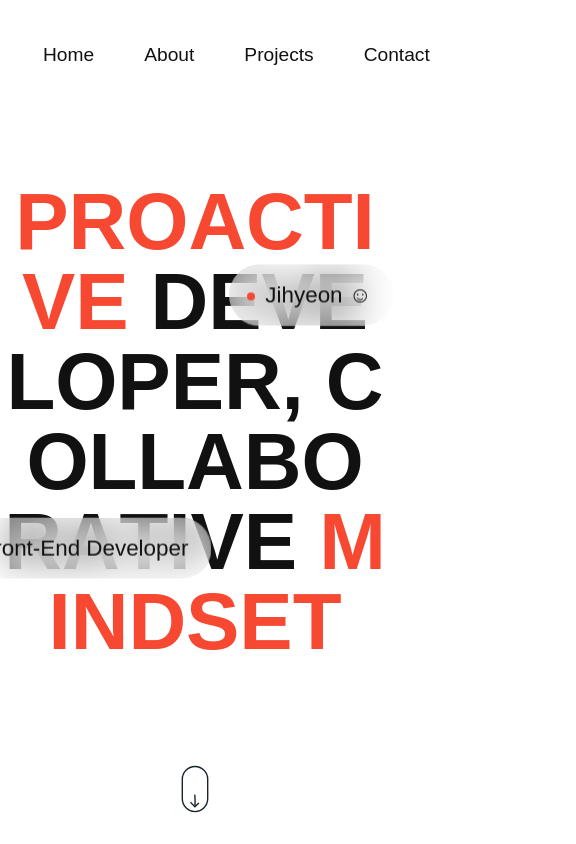
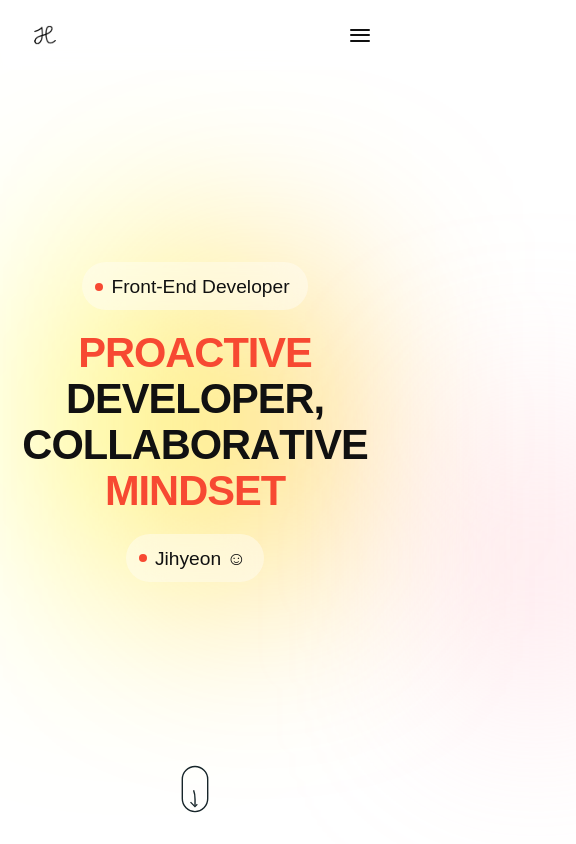
Before and after one commit to jihyeonkimm/2025-portfolio, a Next.js app: page / in a window 390 px wide. Shown: the top 844 px of the page, 576 px wide, since content can reach past the window. Built offline with nearby package versions, Linux system fonts and the light colour scheme; a web font is replaced by a local one.

Commit message:
feat: useIsMobile 훅 추가 / 모바일 반응형 작업중

```diff
--- a/package.json
+++ b/package.json
@@ -14,6 +14,7 @@
     "lottie-react": "^2.4.1",
     "next": "15.3.5",
     "react": "^19.0.0",
+    "react-device-detect": "^2.2.3",
     "react-dom": "^19.0.0",
     "styled-components": "^6.1.19",
     "styled-reset": "^4.5.2"
--- a/src/app/_common/components/header/Header.tsx
+++ b/src/app/_common/components/header/Header.tsx
@@ -19,6 +19,11 @@ const Header = () => {
         <S.MenuItem>Projects</S.MenuItem>
         <S.MenuItem>Contact</S.MenuItem>
       </S.MenuList>
+      <S.MobileMenuButton type='button'>
+        <span></span>
+        <span></span>
+        <span></span>
+      </S.MobileMenuButton>
     </S.StyledHeader>
   );
 };
--- a/src/app/_common/components/header/styled.ts
+++ b/src/app/_common/components/header/styled.ts
@@ -5,12 +5,16 @@ export const StyledHeader = styled.header`
   top: 0px;
   width: 100%;
   display: flex;
-  /* justify-content: center; */
   align-items: center;
-  padding: 20px;
+  padding: 10px 20px;
   backdrop-filter: blur(10px);
   background-color: rgba(255, 255, 255, 0.5);
   z-index: 1000;
+
+  ${({ theme }) => theme.responsive.mobile} {
+    justify-content: space-between;
+    padding: 10px 20px;
+  }
 `;
 
 export const Logo = styled.h1`
@@ -18,6 +22,12 @@ export const Logo = styled.h1`
   left: 0;
   width: 70px;
   height: 70px;
+  flex-shrink: 0;
+
+  ${({ theme }) => theme.responsive.mobile} {
+    width: 50px;
+    height: 50px;
+  }
 
   & a {
     position: relative;
@@ -37,17 +47,40 @@ export const MenuList = styled.ul`
   justify-content: center;
   align-items: center;
   margin: 0 auto;
-  /* background-color: rgba(31, 36, 38, 0.8); */
   gap: 0px 30px;
   padding: 8px 13px;
   border-radius: 30px;
+
+  ${({ theme }) => theme.responsive.mobile} {
+    display: none;
+  }
 `;
 
 export const MenuItem = styled.li`
   color: ${({ theme }) => theme.color.common.black};
   font-size: 1.2rem;
-  /* text-transform: uppercase; */
   line-height: 30px;
   padding: 0px 10px;
   border-radius: 40px;
 `;
+
+export const MobileMenuButton = styled.button`
+  display: none;
+
+  ${({ theme }) => theme.responsive.mobile} {
+    display: flex;
+    flex-direction: column;
+    justify-content: space-between;
+    align-items: center;
+    width: 20px;
+    height: 13px;
+
+    & span {
+      display: block;
+      width: 100%;
+      height: 2px;
+      border-radius: 50px;
+      background-color: ${({ theme }) => theme.color.common.black};
+    }
+  }
+`;
--- a/src/app/_common/styles/styled.d.ts
+++ b/src/app/_common/styles/styled.d.ts
@@ -4,5 +4,6 @@ import { Color } from './theme/color';
 declare module 'styled-components' {
   export interface DefaultTheme {
     color: Color;
+    responsive: Responsive;
   }
 }
--- a/src/app/_common/styles/theme/index.ts
+++ b/src/app/_common/styles/theme/index.ts
@@ -1,9 +1,11 @@
 import { DefaultTheme } from 'styled-components';
 
 import { color } from './color';
+import { responsive } from './responsive';
 
 const theme: DefaultTheme = {
   color,
+  responsive,
 };
 
 export default theme;
--- /dev/null
+++ b/src/app/_common/styles/theme/responsive.ts
@@ -0,0 +1,14 @@
+const breakpoint = {
+  tablet: 1080,
+  mobile: 768,
+};
+
+export type Responsive = {
+  tablet: string;
+  mobile: string;
+};
+
+export const responsive: Responsive = {
+  tablet: `@media screen and (max-width: ${breakpoint.tablet}px)`,
+  mobile: `@media screen and (max-width: ${breakpoint.mobile}px)`,
+};
--- a/src/app/_modules/section/components/intro-section/styled.ts
+++ b/src/app/_modules/section/components/intro-section/styled.ts
@@ -17,8 +17,12 @@ export const IntroList = styled.ul`
   display: grid;
   grid-template-columns: repeat(3, 1fr);
   align-items: center;
-  gap: 0 20px;
+  gap: 20px;
   margin-top: 60px;
+
+  ${({ theme }) => theme.responsive.mobile} {
+    grid-template-columns: repeat(1, 1fr);
+  }
 `;
 
 export const IntroItem = styled.li<{ $isVisible: boolean }>`
@@ -48,6 +52,10 @@ export const IntroItem = styled.li<{ $isVisible: boolean }>`
       box-shadow: 0 10px 20px rgba(0, 0, 0, 0.05);
     }
   }
+
+  ${({ theme }) => theme.responsive.tablet} {
+    padding: 1.5rem;
+  }
 `;
 
 export const IntroItemTitle = styled.strong`
--- a/src/app/_modules/section/components/main-section/MainSection.tsx
+++ b/src/app/_modules/section/components/main-section/MainSection.tsx
@@ -5,6 +5,7 @@ import React, { useEffect, useState } from 'react';
 import * as S from './styled';
 import LottieAnimation from '@/app/_common/components/lottie-animation/LottieAnimation';
 import mouse from '@public/assets/lottie/mouse.json';
+import { useIsMobile } from '@/app/hooks/useIsMobile';
 
 interface TextDataProps {
   id: number;
@@ -13,6 +14,7 @@ interface TextDataProps {
 }
 
 const MainSection = () => {
+  const isMobileView = useIsMobile();
   const [firstTagPosition, setFirstTagPosition] = useState<{ x: number; y: number }>({
     x: -30,
     y: 15,
@@ -25,20 +27,32 @@ const MainSection = () => {
 
   const textData: TextDataProps[] = [
     { id: 1, text: 'PROACTIVE ', color: 'orange' },
-    { id: 2, text: 'DEVELOPER, \n' },
-    { id: 3, text: 'COLLABORATIVE ' },
-    { id: 4, text: 'MINDSET', color: 'orange' },
+    { id: 2, text: 'DEVELOPER,' },
+    { id: 3, text: '\n' },
+    { id: 4, text: 'COLLABORATIVE ' },
+    { id: 5, text: 'MINDSET', color: 'orange' },
+  ];
+
+  const mobileTextData: TextDataProps[] = [
+    { id: 1, text: 'PROACTIVE', color: 'orange' },
+    { id: 2, text: '\n' },
+    { id: 3, text: 'DEVELOPER,' },
+    { id: 4, text: '\n' },
+    { id: 5, text: 'COLLABORATIVE' },
+    { id: 6, text: '\n' },
+    { id: 7, text: 'MINDSET', color: 'orange' },
   ];
 
   const createTextArray = () => {
     const textArray: TextDataProps[] = [];
     let textIndex = 0;
+    const selectedTextData = isMobileView ? mobileTextData : textData;
 
-    textData.forEach(({ text, color }) => {
+    selectedTextData.forEach(({ text, color }) => {
       text.split('').forEach((char) => {
         textArray.push({
           id: textIndex++,
-          text: char === ' ' ? '\u00A0' : char === '\n' ? '\n' : char,
+          text: char === ' ' ? '\u00A0' : char,
           color,
         });
       });
@@ -58,6 +72,8 @@ const MainSection = () => {
 
   useEffect(() => {
     const handleMouseMove = (e: MouseEvent) => {
+      if (isMobileView) return;
+
       // firstTag 설정
       const firstBaseX = -30;
       const firstBaseY = 15;
@@ -101,18 +117,11 @@ const MainSection = () => {
 
   return (
     <S.StyledMainContainer>
-      <S.MainTitle>
-        {textArray.map(({ id, text, color }) => (
-          <S.MainTitleText
-            key={`${id}-${text}`}
-            $isPlaying={isPlaying}
-            $color={color}
-            style={{ animationDelay: `${id * 0.05}s` }}
-          >
-            {text}
-          </S.MainTitleText>
-        ))}
-      </S.MainTitle>
+      <S.BlurContainer>
+        <S.Blob className='blob1' />
+        <S.Blob className='blob2' />
+        <S.Blob className='blob3' />
+      </S.BlurContainer>
 
       <S.Tag
         style={{
@@ -122,6 +131,24 @@ const MainSection = () => {
         <S.Dot />
         Front-End Developer
       </S.Tag>
+
+      <S.MainTitle>
+        {textArray.map(({ id, text, color }) => {
+          if (text === '\n') {
+            return <br key={`br-${id}`} />;
+          }
+          return (
+            <S.MainTitleText
+              key={`${id}-${text}`}
+              $isPlaying={isPlaying}
+              $color={color}
+              style={{ animationDelay: `${id * 0.05}s` }}
+            >
+              {text}
+            </S.MainTitleText>
+          );
+        })}
+      </S.MainTitle>
 
       <S.Tag
         style={{
--- a/src/app/_modules/section/components/main-section/styled.ts
+++ b/src/app/_modules/section/components/main-section/styled.ts
@@ -1,5 +1,5 @@
 import { animation } from '@/app/_common/styles/theme/keyframes';
-import styled from 'styled-components';
+import styled, { keyframes } from 'styled-components';
 
 export const StyledMainContainer = styled.main`
   position: relative;
@@ -9,13 +9,93 @@ export const StyledMainContainer = styled.main`
   align-items: center;
   width: 100%;
   height: 100dvh;
+
+  ${({ theme }) => theme.responsive.mobile} {
+    padding: 0 20px;
+  }
+`;
+
+export const BlurContainer = styled.div`
+  position: absolute;
+  top: 50%;
+  left: 50%;
+  transform: translate(-50%, -50%);
+  width: 50%;
+  height: 80%;
+  margin-top: 90px;
+  z-index: -1;
+`;
+
+const blob1animation = keyframes`
+  0% {top: 20%; left: 100px; transform: scale(1);}
+  30% {top: 30%; left: 150px; transform: scale(1.2);}
+  60% {top: 10%; left: 200px; transform: scale(1.3);}
+  100% {top: 20%; left: 100px; transform: scale(1);}
+`;
+
+const blob2animation = keyframes`
+  0% {top: 80px; right: -20px; transform: scale(1.2);}
+  30% {top: 300px; right: -20px;transform: scale(1);}
+  60% {top: 200px; right: 100px;transform: scale(1);}
+  100% {top: 80px; right: -20px; transform: scale(1.2);}
+`;
+
+const blob3animation = keyframes`
+  0% {top: 250px; right: 0px; transform: scale(1);}
+  30% {top: 150px; right: 150px;transform: scale(1.4);}
+  60% {top: 250px; right: 100px;transform: scale(1);}
+  100% {top: 250px; right: 0px; transform: scale(1);}
+`;
+
+export const Blob = styled.div`
+  border-radius: 100px;
+  filter: blur(100px);
+
+  &.blob1 {
+    position: absolute;
+    top: 200px;
+    left: 100px;
+    width: 40%;
+    height: 40%;
+    background-color: orange;
+    animation: ${blob1animation} 8s infinite ease;
+  }
+  &.blob2 {
+    position: absolute;
+    top: 0;
+    left: 0;
+    width: 40%;
+    height: 40%;
+    background-color: yellow;
+    animation: ${blob2animation} 8s infinite ease;
+  }
+  &.blob3 {
+    position: absolute;
+    top: 300px;
+    left: 400px;
+    width: 40%;
+    height: 40%;
+    background-color: pink;
+    animation: ${blob3animation} 8s infinite ease;
+  }
 `;
 
 export const MainTitle = styled.h2`
+  position: relative;
   font-size: 5rem;
   font-weight: 700;
   text-align: center;
-  letter-spacing: -0.1px;
+  letter-spacing: -1px;
+  white-space: pre-wrap;
+
+  ${({ theme }) => theme.responsive.tablet} {
+    font-size: 4rem;
+  }
+
+  ${({ theme }) => theme.responsive.mobile} {
+    font-size: 2.6rem;
+    line-height: 110%;
+  }
 `;
 
 export const MainTitleText = styled.p<{ $isPlaying: boolean; $color?: string }>`
@@ -40,6 +120,12 @@ export const LottieContainer = styled.div`
   transform: translateX(-50%);
 `;
 
+const showTag = keyframes`
+  100% {
+    opacity: 1;
+  }
+`;
+
 export const Tag = styled.span`
   position: absolute;
   display: flex;
@@ -52,13 +138,21 @@ export const Tag = styled.span`
   border-radius: 40px;
   font-size: 1.4rem;
   opacity: 0;
+  z-index: 1;
 
-  animation: show 0.5s 2.8s forwards;
+  animation: ${showTag} 0.5s 2.8s forwards;
 
-  @keyframes show {
-    to {
-      opacity: 1;
-    }
+  ${({ theme }) => theme.responsive.tablet} {
+    font-size: 1.2rem;
+    padding: 15px 18px 14px 13px;
+    gap: 0 8px;
+  }
+
+  ${({ theme }) => theme.responsive.mobile} {
+    position: relative;
+    top: unset;
+    margin: 20px 0;
+    transform: unset !important;
   }
 `;
 
--- a/src/app/_modules/section/components/project-section/styled.ts
+++ b/src/app/_modules/section/components/project-section/styled.ts
@@ -1,5 +1,5 @@
 import { animation } from '@/app/_common/styles/theme/keyframes';
-import styled from 'styled-components';
+import styled, { keyframes } from 'styled-components';
 
 export const StyledProjectSection = styled.section`
   position: relative;
@@ -26,6 +26,10 @@ export const ProjectItem = styled.li<{ $isVisible: boolean }>`
   }
 
   ${({ $isVisible }) => $isVisible && animation.showElement('0.5s', '0s')}
+
+  ${({ theme }) => theme.responsive.mobile} {
+    width: 100%;
+  }
 `;
 
 export const ProjectItemButton = styled.button`
@@ -34,6 +38,21 @@ export const ProjectItemButton = styled.button`
   flex-direction: column;
   align-items: flex-start;
   width: 100%;
+`;
+
+const imageOverlay = keyframes`
+  0% {
+    width: 0;
+    left: 0;
+  }
+  50% {
+    width: 100%;
+    left: 0;
+  }
+  100% {
+    width: 0;
+    left: 100%;
+  }
 `;
 
 export const ProjectItemImage = styled.span`
@@ -58,22 +77,7 @@ export const ProjectItemImage = styled.span`
     width: 0;
     height: 100%;
     background-color: ${({ theme }) => theme.color.primary.orange};
-    animation: imageOverlay 1s cubic-bezier(0.16, 0.57, 0.76, 0.42) forwards;
-  }
-
-  @keyframes imageOverlay {
-    0% {
-      width: 0;
-      left: 0;
-    }
-    50% {
-      width: 100%;
-      left: 0;
-    }
-    100% {
-      width: 0;
-      left: 100%;
-    }
+    animation: ${imageOverlay} 1s cubic-bezier(0.16, 0.57, 0.76, 0.42) forwards;
   }
 `;
 
--- /dev/null
+++ b/src/app/hooks/useIsMobile.ts
@@ -0,0 +1,45 @@
+'use client';
+
+import { useState, useEffect } from 'react';
+import { isMobile } from 'react-device-detect';
+
+export const useIsMobile = (): boolean => {
+  const [isMobileView, setIsMobileView] = useState<boolean>(false);
+  const [mounted, setMounted] = useState(false);
+
+  useEffect(() => {
+    setMounted(true);
+    const checkMobile = () => {
+      const isMobileDevice = isMobile || window.innerWidth <= 768;
+      setIsMobileView(isMobileDevice);
+    };
+
+    // 처음 마운트 시 1회 체크
+    checkMobile();
+
+    // resize시 너무 자주 발생하지 않게 debounce (100ms)
+    let timeoutId: NodeJS.Timeout | null = null;
+    const handleResize = () => {
+      if (timeoutId) {
+        clearTimeout(timeoutId);
+      }
+      timeoutId = setTimeout(() => {
+        checkMobile();
+      }, 100);
+    };
+
+    window.addEventListener('resize', handleResize);
+
+    return () => {
+      if (timeoutId) clearTimeout(timeoutId);
+      window.removeEventListener('resize', handleResize);
+    };
+  }, []);
+
+  // 서버 사이드에서는 항상 false를 반환
+  if (!mounted) {
+    return false;
+  }
+
+  return isMobileView;
+};
```
Also changed, not shown: 1 other file (tests, documents, lock files or other folders).
